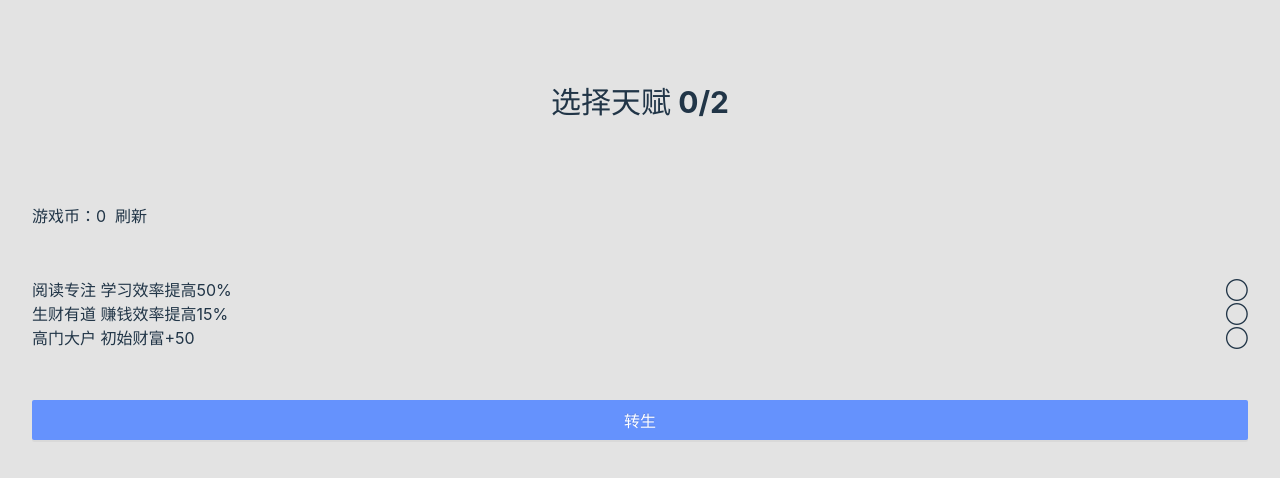
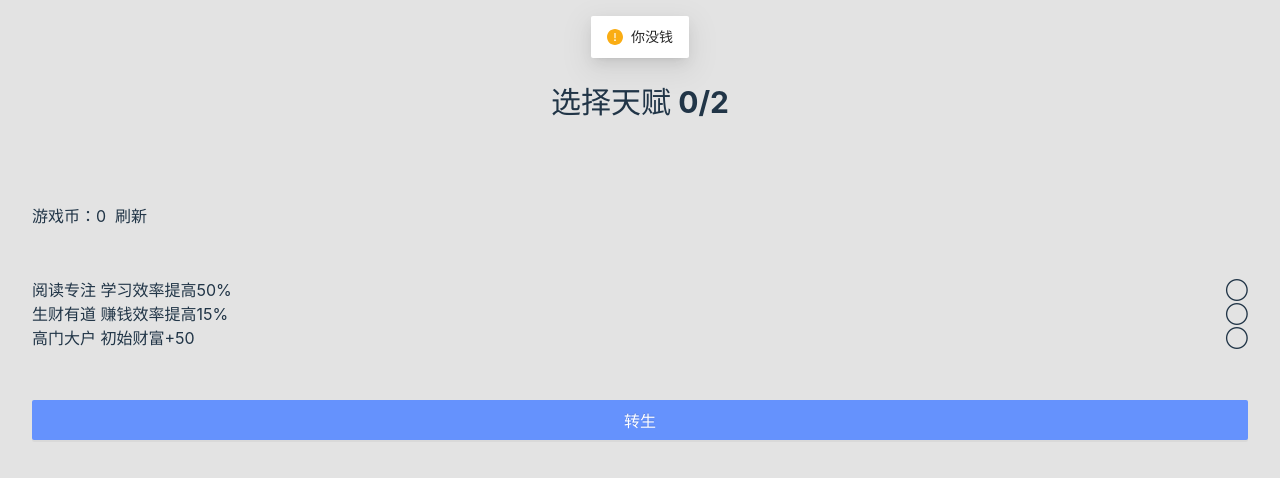
Before and after one commit to hs185556/lifeMod, a Vue app: page /mod-test in a window 1280 px wide. Both pictures are taken after a click on the element "刷新". Shown: the top 478 px of the page. Built offline with nearby package versions, Linux system fonts and the light colour scheme.

Commit message:
feat: 添加菜单、信息组件

```diff
--- a/src/App.vue
+++ b/src/App.vue
@@ -1,14 +1,22 @@
 <script setup>
-import { provide } from 'vue'
-import useStore from 'utils/store'
+import { provide, ref, onMounted } from "vue";
+import useStore from "utils/store";
+import Message from "components/Message";
+
+const message = ref(null);
+
+onMounted(() => {
+  provide("message", message.value)
+});
 
 // 单例模式
 const store = useStore();
-provide('store', store)
+provide("store", store);
 </script>
 
 <template>
   <router-view />
+  <Message ref="message" />
 </template>
 
 <style scoped></style>
--- /dev/null
+++ b/src/components/Menu.vue
@@ -0,0 +1,81 @@
+<script setup lang="ts">
+import { ref } from "vue";
+
+// 定义类型
+interface Menu {
+  label: string;
+  desc?: string;
+  duration?: number;
+  exe?: () => {};
+  children?: Menu[];
+}
+
+// 定义传参和传函
+const props = defineProps<{
+  menus: Menu[];
+}>();
+const emits = defineEmits<{
+  (e: "itemclick", menu: Menu): void;
+}>();
+
+const { menus } = props;
+
+// 菜单列表
+const menusList = ref([menus]);
+// 返回上一级的菜单
+const backMenu = {
+  label: "返回上一级",
+  exe: () => {
+    menusList.value.pop();
+  },
+};
+
+// 点击菜单项事件
+const handleClick = (menu) => {
+  // 进入下一级菜单
+  if (Array.isArray(menu.children)) {
+    menusList.value.push([...menu.children, backMenu]);
+    return;
+  }
+  // 返回上一级菜单
+  if (menu.label === "返回上一级") {
+    menu.exe();
+    return;
+  }
+  // 恢复初始菜单
+  menusList.value = [menus];
+  // 触发传递的点击函数
+  emits("itemclick", menu);
+};
+
+</script>
+
+<template>
+  <div class="menu">
+    <div
+      class="menu-item"
+      v-for="menu of menusList[menusList.length - 1]"
+      :key="menu.label"
+      @click="handleClick(menu)"
+    >
+      {{ menu.label }}
+    </div>
+  </div>
+</template>
+
+<style scoped lang="scss">
+.menu {
+  margin-left: 60px;
+  border: 1px solid #000;
+  margin-bottom: 50px;
+  .menu-item {
+    padding: 20px;
+    text-align: center;
+    line-height: 15px;
+    border-bottom: 1px solid #000;
+    &:last-child {
+      border-bottom: 0;
+    }
+  }
+}
+</style>
--- /dev/null
+++ b/src/components/Message.vue
@@ -0,0 +1,168 @@
+<script setup lang="ts">
+import { reactive, provide } from "vue";
+
+interface Config {
+  type: "success" | "error" | "warning";
+  content: string;
+  duration?: number;
+  onClose?: () => {};
+  liveTime?: number;
+}
+
+// 因为vue3的Proxy尿性，不得不用一个data集合
+const data = reactive<{ msgList: Config[] }>({ msgList: [] });
+
+// 添加消息
+const addMsg = (config: Config) => {
+  const durationTime = config.duration * 1000;
+  data.msgList.push({
+    ...config,
+    liveTime: Date.now() + durationTime,
+  });
+  // 定时销毁过期消息
+  setTimeout(() => {
+    data.msgList = data.msgList.filter((v) => v.liveTime > Date.now());
+  }, durationTime);
+};
+
+// 提供操作方法
+defineExpose({
+  success: (content, duration?, onClose?) => {
+    addMsg({ content, duration: duration || 3, onClose, type: "success" });
+  },
+  error: (content, duration?, onClose?) => {
+    addMsg({ content, duration: duration || 3, onClose, type: "error" });
+  },
+  warning: (content, duration?, onClose?) => {
+    addMsg({ content, duration: duration || 3, onClose, type: "warning" });
+  },
+});
+</script>
+
+<template>
+  <div class="message">
+    <div v-for="item of data.msgList" :key="item.liveTime">
+      <div class="message-notice">
+        <div class="message-notice-content">
+          <div :class="['message-custom-content', 'message-' + item.type]">
+            <!-- 图标 -->
+            <span
+              role="img"
+              aria-label="check-circle"
+              class="anticon anticon-check-circle"
+              v-if="item.type === 'success'"
+              ><svg
+                viewBox="64 64 896 896"
+                focusable="false"
+                data-icon="check-circle"
+                width="1em"
+                height="1em"
+                fill="currentColor"
+                aria-hidden="true"
+              >
+                <path
+                  d="M512 64C264.6 64 64 264.6 64 512s200.6 448 448 448 448-200.6 448-448S759.4 64 512 64zm193.5 301.7l-210.6 292a31.8 31.8 0 01-51.7 0L318.5 484.9c-3.8-5.3 0-12.7 6.5-12.7h46.9c10.2 0 19.9 4.9 25.9 13.3l71.2 98.8 157.2-218c6-8.3 15.6-13.3 25.9-13.3H699c6.5 0 10.3 7.4 6.5 12.7z"
+                ></path></svg
+            ></span>
+            <span
+              role="img"
+              aria-label="exclamation-circle"
+              class="anticon anticon-exclamation-circle"
+              v-if="item.type === 'warning'"
+              ><svg
+                viewBox="64 64 896 896"
+                focusable="false"
+                data-icon="exclamation-circle"
+                width="1em"
+                height="1em"
+                fill="currentColor"
+                aria-hidden="true"
+              >
+                <path
+                  d="M512 64C264.6 64 64 264.6 64 512s200.6 448 448 448 448-200.6 448-448S759.4 64 512 64zm-32 232c0-4.4 3.6-8 8-8h48c4.4 0 8 3.6 8 8v272c0 4.4-3.6 8-8 8h-48c-4.4 0-8-3.6-8-8V296zm32 440a48.01 48.01 0 010-96 48.01 48.01 0 010 96z"
+                ></path></svg
+            ></span>
+            <span
+              role="img"
+              aria-label="close-circle"
+              class="anticon anticon-close-circle"
+              v-if="item.type === 'error'"
+              ><svg
+                viewBox="64 64 896 896"
+                focusable="false"
+                data-icon="close-circle"
+                width="1em"
+                height="1em"
+                fill="currentColor"
+                aria-hidden="true"
+              >
+                <path
+                  d="M512 64C264.6 64 64 264.6 64 512s200.6 448 448 448 448-200.6 448-448S759.4 64 512 64zm165.4 618.2l-66-.3L512 563.4l-99.3 118.4-66.1.3c-4.4 0-8-3.5-8-8 0-1.9.7-3.7 1.9-5.2l130.1-155L340.5 359a8.32 8.32 0 01-1.9-5.2c0-4.4 3.6-8 8-8l66.1.3L512 464.6l99.3-118.4 66-.3c4.4 0 8 3.5 8 8 0 1.9-.7 3.7-1.9 5.2L553.5 514l130 155c1.2 1.5 1.9 3.3 1.9 5.2 0 4.4-3.6 8-8 8z"
+                ></path></svg
+            ></span>
+            <!-- 内容 -->
+            <span>{{ item.content }}</span>
+          </div>
+        </div>
+      </div>
+    </div>
+  </div>
+</template>
+
+<style scoped lang="scss">
+.message {
+  box-sizing: border-box;
+  margin: 0;
+  padding: 0;
+  color: rgba(0, 0, 0, 0.85);
+  font-size: 14px;
+  font-variant: tabular-nums;
+  line-height: 1.5715;
+  list-style: none;
+  font-feature-settings: "tnum";
+  position: fixed;
+  top: 8px;
+  left: 0;
+  z-index: 1010;
+  width: 100%;
+  pointer-events: none;
+  .message-notice {
+    padding: 8px;
+    text-align: center;
+  }
+  .message-notice-content {
+    display: inline-block;
+    padding: 10px 16px;
+    background: #fff;
+    border-radius: 2px;
+    box-shadow: 0 3px 6px -4px rgb(0 0 0 / 12%), 0 6px 16px 0 rgb(0 0 0 / 8%),
+      0 9px 28px 8px rgb(0 0 0 / 5%);
+    pointer-events: all;
+    .anticon {
+      display: inline-block;
+      color: inherit;
+      font-style: normal;
+      line-height: 0;
+      text-align: center;
+      text-transform: none;
+      vertical-align: -0.125em;
+      text-rendering: optimizelegibility;
+      -webkit-font-smoothing: antialiased;
+      position: relative;
+      top: 1px;
+      margin-right: 8px;
+      font-size: 16px;
+    }
+  }
+
+  .message-success .anticon {
+    color: #52c41a;
+  }
+  .message-warning .anticon {
+    color: #faad14;
+  }
+  .ant-message-error .anticon {
+    color: #ff4d4f;
+  }
+}
+</style>
--- a/src/main.js
+++ b/src/main.js
@@ -1,5 +1,5 @@
 import { createApp } from 'vue'
-import './style.css'
+import './style.scss'
 import App from './App.vue'
 import router from './router'
 
--- a/src/pages/mods/test/choice/index.vue
+++ b/src/pages/mods/test/choice/index.vue
@@ -1,14 +1,15 @@
 <script setup>
-import { ref } from "vue";
-import { inject } from "vue";
+import { ref, inject } from "vue";
 
 const store = inject("store");
 const { talents, maxTalentNum, drawTalents, effectTalents } = inject('abstract');
 const next = inject('next');
+const message = inject('message');
 
 const mod = store.get("mod");
 const gameCurrency = ref(store.get("game-currency") || 0);
 
+// t1 没重置天赋选中
 // 重新抽取天赋
 const reDrawTalents = () => {
   // 检查余额
@@ -16,7 +17,7 @@ const reDrawTalents = () => {
     gameCurrency.value = store.increase('game-currency', -5);
     drawTalents();
   } else {
-    alert("你没钱");
+    message.warning("你没钱");
   }
 };
 
@@ -33,7 +34,7 @@ const toggleTalent = (idx) => {
   } else {
     // 勾选
     if (selectedTalentNum.value >= maxTalentNum) {
-      alert("选择数量达到上限");
+      message.warning("选择数量达到上限");
       return;
     }
     selectedTalentNum.value++;
--- a/src/pages/mods/test/main/index.vue
+++ b/src/pages/mods/test/main/index.vue
@@ -1,9 +1,10 @@
 <script setup>
-import { ref, nextTick, inject } from "vue";
+import { ref, reactive, nextTick, inject } from "vue";
 import { useRouter } from "vue-router";
+import Menu from "components/Menu";
 
-const store = inject('store');
-const { money, wisdom, dayLimit, study, work, check } = inject('abstract');
+const store = inject("store");
+const { money, wisdom, dayLimit, study, work, check } = inject("abstract");
 const router = useRouter();
 
 // 必须和模板里的 ref 同名
@@ -11,12 +12,17 @@ const contentDom = ref(null);
 // 当前天数
 let now = 1;
 // 菜单
-const menus = [
-  { label: "学习", desc: "你学习了2天", duration: 2, exe: () => study() },
+const menus = reactive([
+  {
+    label: "分类1",
+    children: [
+      { label: "学习", desc: "你学习了2天", duration: 2, exe: () => study() },
+    ],
+  },
   { label: "工作", desc: "你工作了1天", duration: 1, exe: () => work() },
-];
-// 记录
-const records = ref([menus]);
+]);
+// 文字记录
+const records = ref([]);
 
 // 返回
 const back = () => {
@@ -25,7 +31,7 @@ const back = () => {
 // 点击菜单项
 const clickMenuItem = (menu) => {
   menu.exe();
-  records.value.splice(-1, 0, { day: now, text: menu.desc });
+  records.value.push({ day: now, text: menu.desc });
   now += menu.duration;
 
   // 滚动到底部
@@ -41,12 +47,12 @@ const clickMenuItem = (menu) => {
   if (now > dayLimit) {
     const [pass, reward] = check();
     store.increase("game-currency", reward);
-    records.value.splice(
-      -1,
-      1,
-      { time: "", text: `你${pass ? "通关了" : "没通关"}，获得了${reward}￥` },
-      [{ label: "结束", desc: "", exe: () => back() }]
-    );
+    records.value.push({
+      time: "",
+      text: `你${pass ? "通关了" : "没通关"}，获得了${reward}￥`,
+    });
+    menus.length = 0;
+    menus.push({ label: "结束", exe: () => back() });
   }
 };
 </script>
@@ -59,25 +65,15 @@ const clickMenuItem = (menu) => {
   </div>
 
   <div class="content" ref="contentDom">
-    <template v-for="item of records" :key="item.day || 'menus'">
-      <!-- 菜单 -->
-      <div class="menu" v-if="Array.isArray(item)">
-        <div
-          class="menu-item"
-          v-for="menu of item"
-          :key="menu.label"
-          @click="clickMenuItem(menu)"
-        >
-          {{ menu.label }}
-        </div>
-      </div>
-
-      <!-- 文字描述 -->
-      <div class="desc" v-else>
+    <!-- 文字描述 -->
+    <template v-for="item of records" :key="item.day">
+      <div class="desc">
         <div class="day">{{ item.day }}</div>
         <div class="text">{{ item.text }}</div>
       </div>
     </template>
+    <!-- 菜单 -->
+    <Menu :menus="menus" @itemclick="clickMenuItem"></Menu>
   </div>
 </template>
 
@@ -107,19 +103,5 @@ const clickMenuItem = (menu) => {
       align-items: center;
     }
   }
-  .menu {
-    margin-left: 60px;
-    border: 1px solid #000;
-    margin-bottom: 50px;
-    .menu-item {
-      padding: 20px;
-      text-align: center;
-      line-height: 15px;
-      border-bottom: 1px solid #000;
-      &:last-child {
-        border-bottom: 0;
-      }
-    }
-  }
 }
 </style>
--- a/vite.config.js
+++ b/vite.config.js
@@ -13,6 +13,7 @@ export default defineConfig({
       assets: "@/assets",
       router: "@/router",
       utils: "@/utils",
+      components: "@/components",
     },
     // 省略文件后缀
     extensions: ["", ".js", ".json", ".vue", ".scss", ".css"],
```
Also changed, not shown: src/style.scss (renamed from src/style.css).
